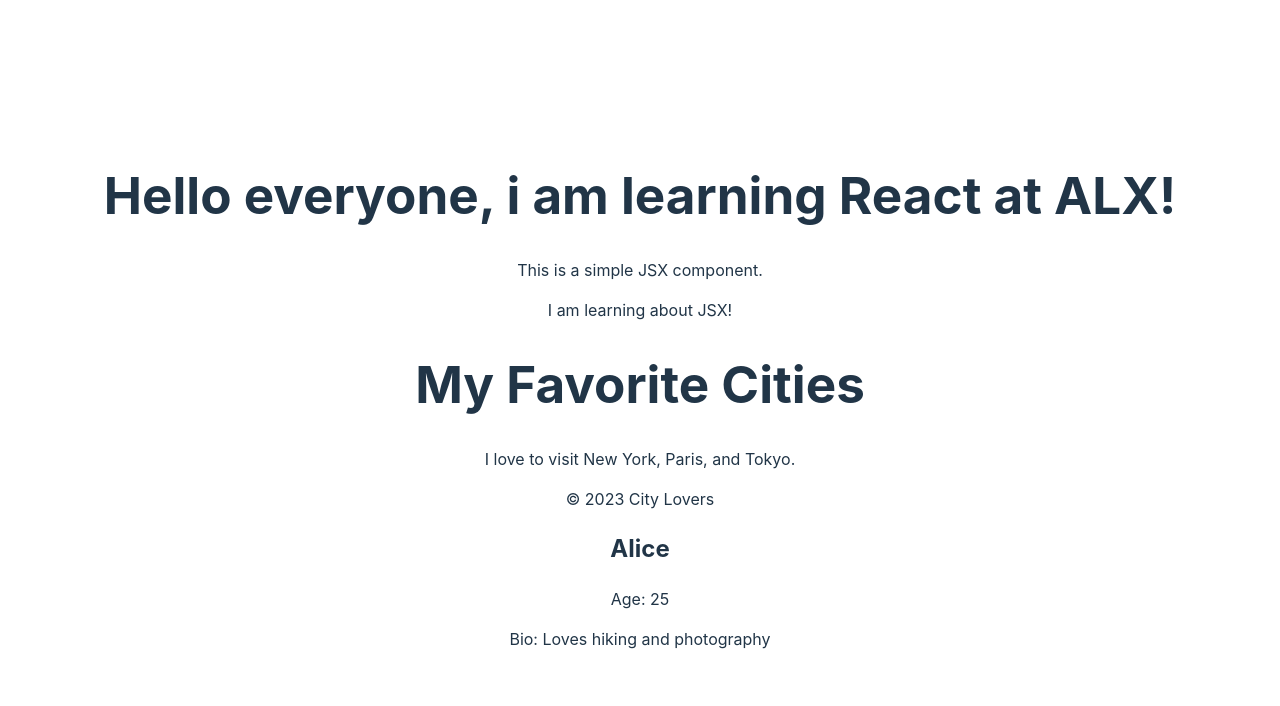
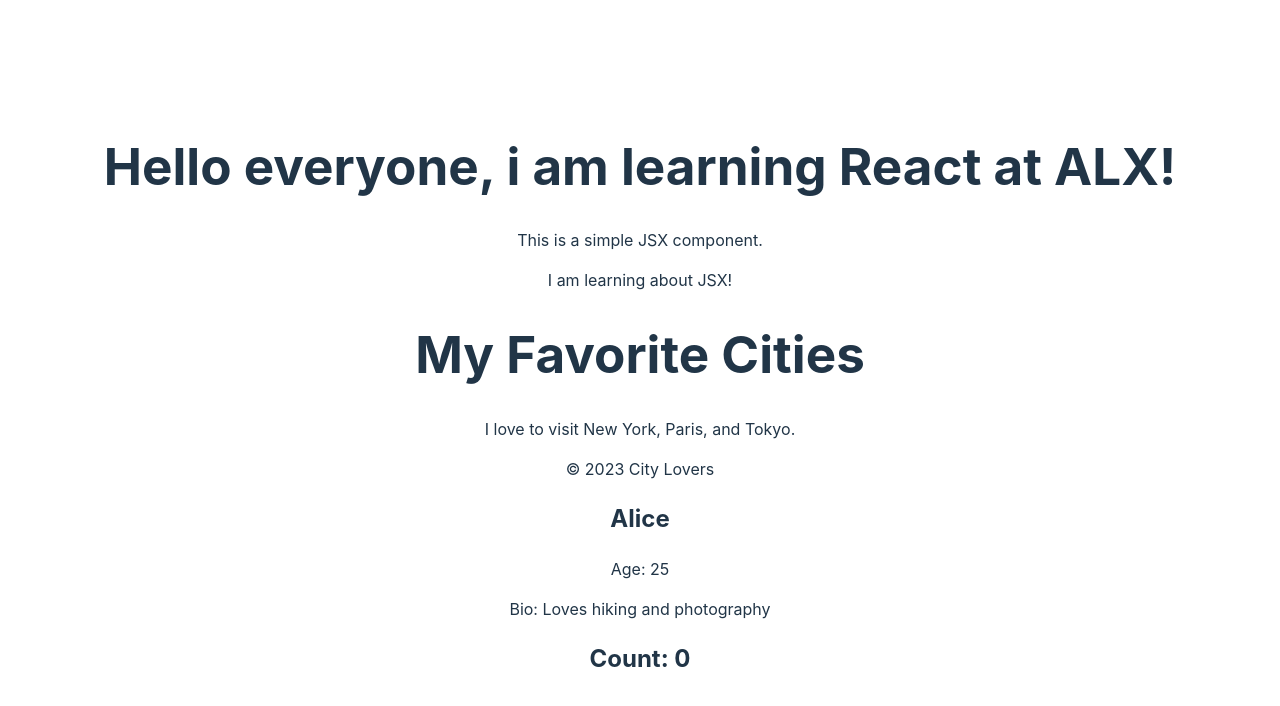
Before and after one commit to SaviourAgbor/alx-fe-reactjs, a React (Vite) app in the folder alx-react-app/: page / in a window 1280 px wide. Shown: the top 706 px of the page. Built offline with nearby package versions, Linux system fonts and the light colour scheme.

Commit message:
Modidied files in alx-react-app

```diff
--- a/alx-react-app/src/App.jsx
+++ b/alx-react-app/src/App.jsx
@@ -5,6 +5,7 @@
 import MainContent from './components/MainContent'
 import UserProfile from './components/UserProfile'
 import WelcomeMessage from './components/WelcomeMessage'
+import Counter from './components/Counter'
 
 function App() {
   const [count, setCount] = useState(0)
@@ -15,7 +16,10 @@
       <Header />
       <MainContent />
       <Footer />
-      <UserProfile name="Alice" age="25" bio="Loves hiking and photography" />    </>
+      <UserProfile name="Alice" age="25" bio="Loves hiking and photography" />
+      <Counter />
+    </>
+
   )
 }
 
--- /dev/null
+++ b/alx-react-app/src/components/Counter.jsx
@@ -0,0 +1,25 @@
+import React, { useReducer } from 'react';
+
+const initialState = { count: 0 }
+
+const reducer = (state, action) => {
+  return {count: state.count + 1}
+}
+
+const Counter = () => {
+  const [state, dispatch] = useReducer(reducer, initialState)
+
+  const increaseCount = () => {
+    dispatch({type: "increase"});
+  }
+
+  return (
+    <div>
+      <h2>Count: {state.count}</h2>
+    </div>
+  )
+}
+
+
+
+export default Counter;
```
